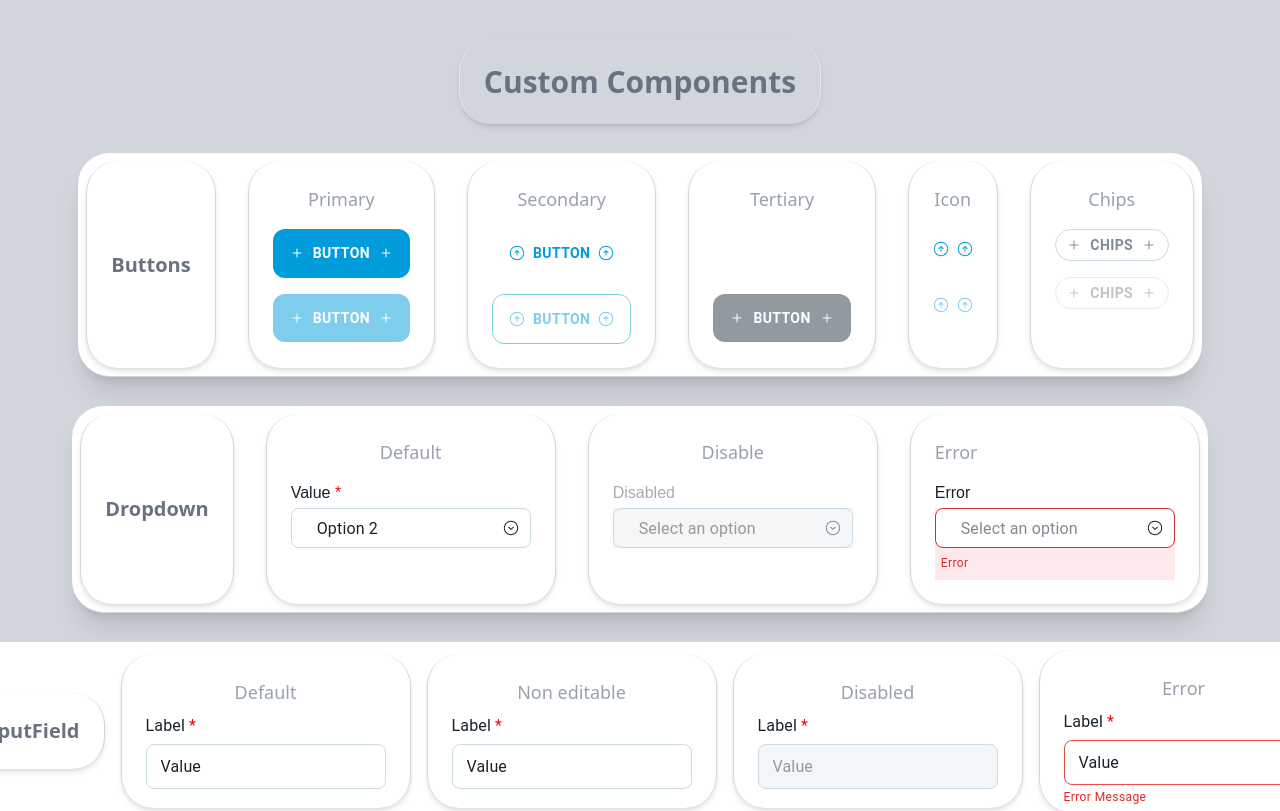
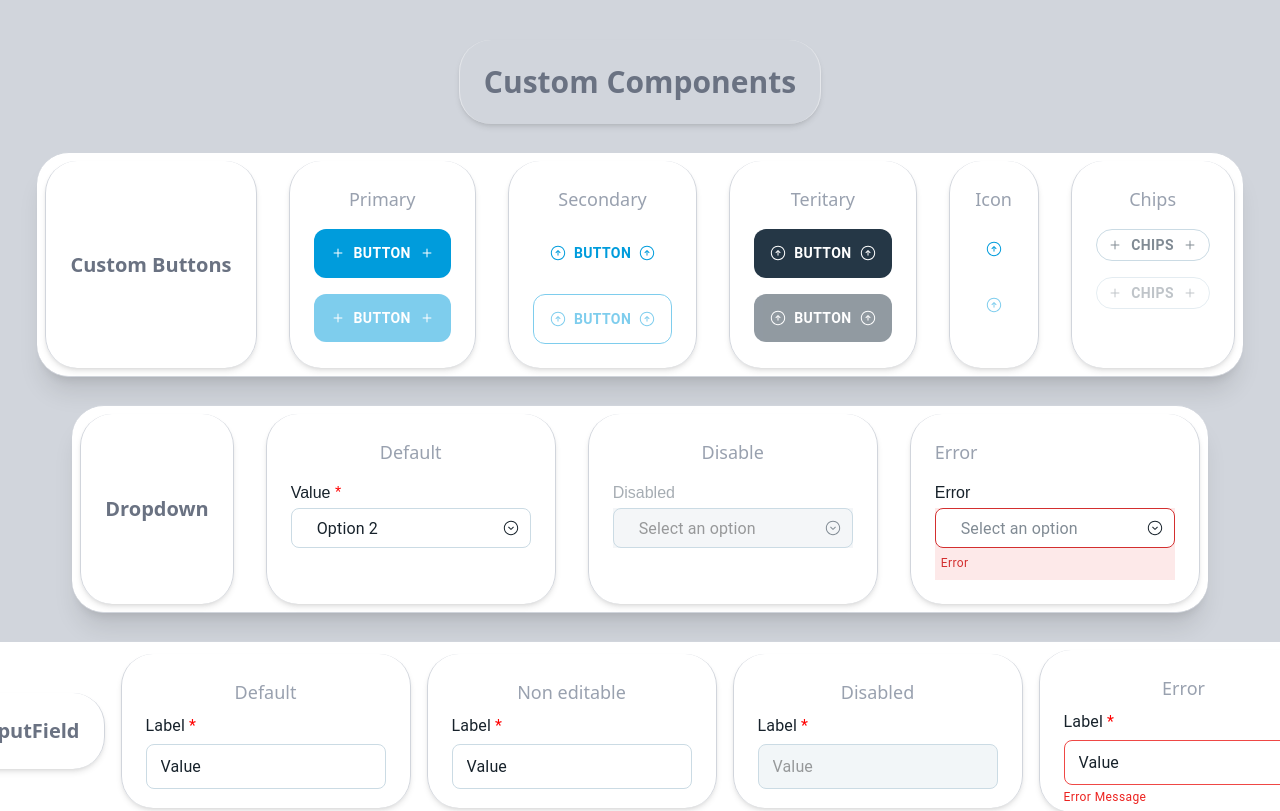
Before and after one commit to avnashv/reusable-components, a React (Vite) app: page / in a window 1280 px wide. Shown: the top 811 px of the page. Built offline with nearby package versions, Linux system fonts and the light colour scheme.

Commit message:
conflict solved

```diff
--- a/src/App.jsx
+++ b/src/App.jsx
@@ -24,43 +24,48 @@ function App() {
       <div className="flex gap-8 border-b-1 border-t-1 pt-2 rounded-4xl pb-2 px-2 shadow-xl border-gray-300 text-center bg-white">
 
         <div className="flex items-center gap-4 justify-center border-r-1 border-l-1 p-6 border-gray-300 rounded-4xl shadow-md">
-          <h1 className="text-xl font-bold text-gray-500">Buttons</h1>
+          <h1 className="text-xl font-bold text-gray-500">Custom Buttons</h1>
         </div>
 
-        {/* Primary Buttons */}
-        <div className="flex flex-col gap-4 border-r border-l p-6 border-gray-300 rounded-4xl shadow-md">
+        <div className="flex flex-col gap-4 border-r-1 border-l-1 p-6 border-gray-300 rounded-4xl shadow-md">
+          {/* -- Primary Buttons -- */}
           <h4 className="text-lg text-gray-400">Primary</h4>
-          <CustomButton text="Button" onClick={() => alert("Hi Team!")} />
-          <CustomButton text="Button" disabled variant="primary" />
+          <CustomButton text="Button" onClick={() => alert('Hi Team!')} />
+          <CustomButton text="Button" disabled={true} showText={true} variant="primary" />
+          {/* <CustomButton text="Button" startIcon={true} endIcon={false} />
+        <CustomButton text="Button" startIcon={false} endIcon={true} />
+        <CustomButton text="Button" startIcon={false} endIcon={false} />
+        <CustomButton showText={false} rounded="full" /> */}
         </div>
 
-        {/* Secondary Buttons */}
-        <div className="flex flex-col gap-4 border-r border-l p-6 border-gray-300 rounded-4xl shadow-md">
+        <div className="flex flex-col gap-4 border-r-1 border-l-1 p-6 border-gray-300 rounded-4xl shadow-md">
           <h4 className="text-lg text-gray-400">Secondary</h4>
+          {/* -- Secondary Buttons -- */}
           <CustomButton text="Button" variant="secondary" />
-          <CustomButton text="Button" disabled variant="secondary" />
+          <CustomButton text="Button" disabled={true} variant="secondary" />
         </div>
 
-        {/* Tertiary Buttons */}
-        <div className="flex flex-col gap-4 border-r border-l p-6 border-gray-300 rounded-4xl shadow-md">
-          <h4 className="text-lg text-gray-400">Tertiary</h4>
-          <CustomButton text="Button" variant="tertiary" />
-          <CustomButton text="Button" disabled variant="tertiary" />
+        <div className="flex flex-col gap-4 border-r-1 border-l-1 p-6 border-gray-300 rounded-4xl shadow-md">
+          <h4 className="text-lg text-gray-400">Teritary</h4>
+          {/* -- Teritary Buttons -- */}
+          <CustomButton text="Button" variant="teritary" />
+          <CustomButton text="Button" disabled={true} variant="teritary" />
         </div>
 
-        {/* Icon Buttons */}
-        <div className="flex flex-col gap-4 border-r border-l p-6 border-gray-300 rounded-4xl shadow-md">
+        <div className="flex flex-col gap-4 border-r-1 border-l-1 p-6 border-gray-300 rounded-4xl shadow-md">
           <h4 className="text-lg text-gray-400">Icon</h4>
-          <CustomButton variant="icon" showText={false} endIcon />
-          <CustomButton variant="icon" disabled showText={false} endIcon />
+          {/* -- Icon Button -- */}
+          <CustomButton variant="icon" disabled={false} showText={false} startIcon={false} endIcon={true} />
+          <CustomButton variant="icon" disabled={true} showText={false} startIcon={false} endIcon={true} />
         </div>
 
-        {/* Chips */}
-        <div className="flex flex-col gap-4 border-r border-l p-6 border-gray-300 rounded-4xl shadow-md">
+        <div className="flex flex-col gap-4 border-r-1 border-l-1 p-6 border-gray-300 rounded-4xl shadow-md">
           <h4 className="text-lg text-gray-400">Chips</h4>
-          <CustomButton text="Chips" variant="chips" rounded="full" startIcon endIcon />
-          <CustomButton text="Chips" disabled variant="chips" rounded="full" />
+          {/* -- Chips -- */}
+          <CustomButton text="Chips" variant="chips" rounded="full" startIcon={true} endIcon={true} />
+          <CustomButton text="Chips" disabled={true} variant="chips" rounded="full" />
         </div>
+
       </div>
 
       {/* -- Custom Dropdown Component -- */}
```
